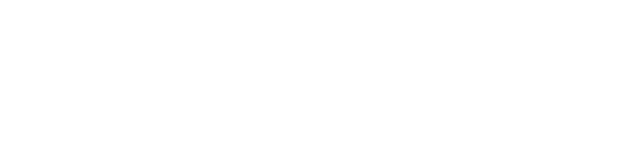
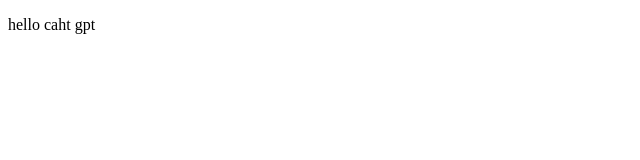
Before and after one commit to TUNISIA-user/FakeGihtub, a plain HTML site: page index.html in a window 1280 px wide. Shown: the whole page, without its empty margins (0-640 px from the left). Drawn offline with Linux system fonts and the light colour scheme.

Commit message:
Another commit in 2022

```diff
--- a/index.html
+++ b/index.html
@@ -6,6 +6,7 @@
     <title>Document</title>
 </head>
 <body>
+    <p>hello caht gpt </p>
 
 </body>
 </html>
```
